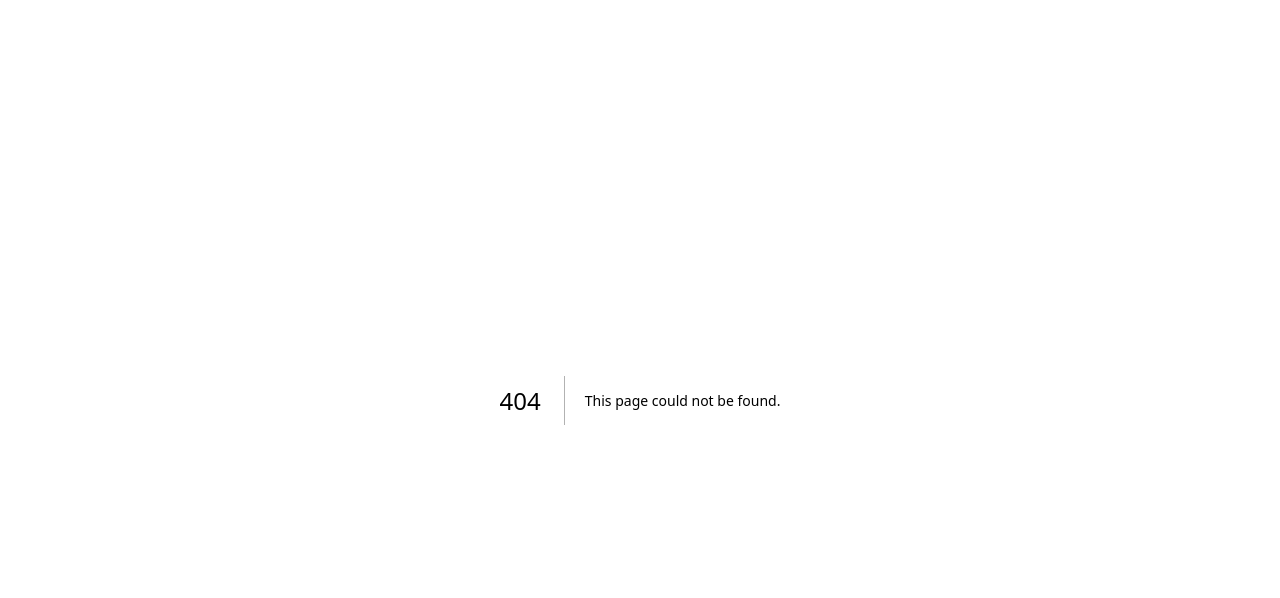
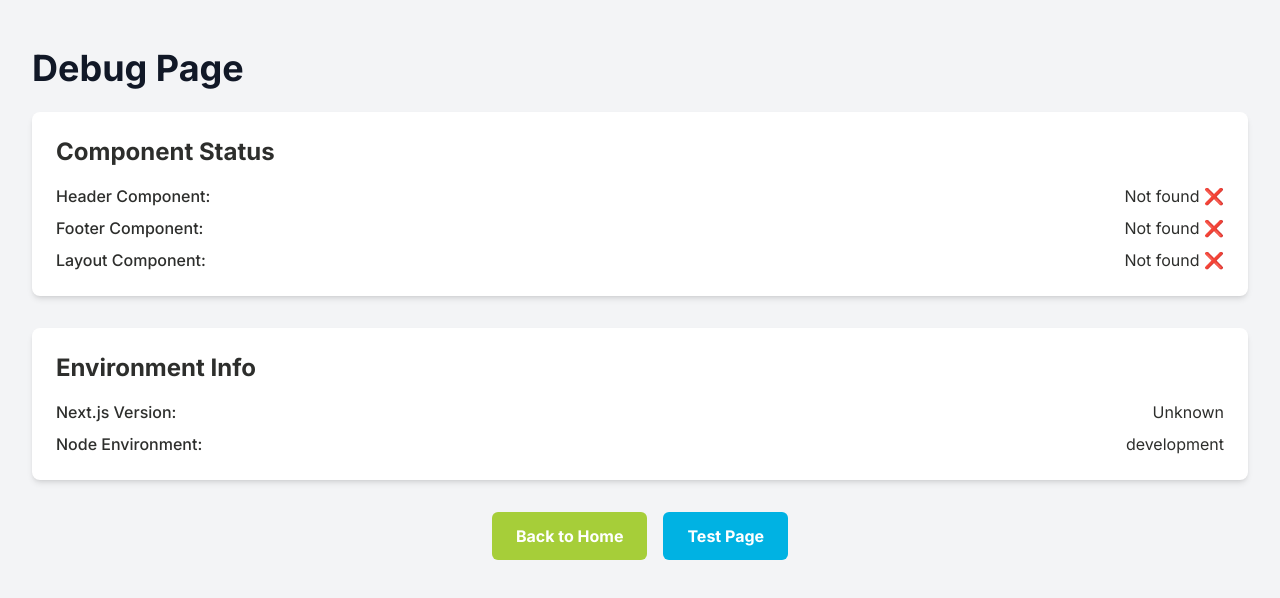
Before and after one commit to HarsukritP/agent-hub, a Next.js app: page /debug in a window 1280 px wide. Before the commit this address had no page. Shown: the top 598 px of the page. Built offline with nearby package versions, Linux system fonts and the light colour scheme.

Commit message:
Add test and debug pages to diagnose deployment issues

```diff
--- /dev/null
+++ b/pages/debug.js
@@ -0,0 +1,84 @@
+import { useState, useEffect } from 'react';
+import Head from 'next/head';
+import Link from 'next/link';
+
+export default function Debug() {
+  const [componentStatus, setComponentStatus] = useState({
+    header: 'Checking...',
+    footer: 'Checking...',
+    layout: 'Checking...'
+  });
+
+  useEffect(() => {
+    // Check if components are loaded
+    try {
+      const headerElement = document.querySelector('header');
+      const footerElement = document.querySelector('footer');
+      const layoutElement = document.querySelector('div.flex.flex-col.min-h-screen');
+
+      setComponentStatus({
+        header: headerElement ? 'Loaded ✅' : 'Not found ❌',
+        footer: footerElement ? 'Loaded ✅' : 'Not found ❌',
+        layout: layoutElement ? 'Loaded ✅' : 'Not found ❌'
+      });
+    } catch (error) {
+      console.error('Error checking components:', error);
+    }
+  }, []);
+
+  return (
+    <>
+      <Head>
+        <title>Debug | ProCogia AI Agent Hub</title>
+        <meta name="description" content="Debug page for component verification" />
+      </Head>
+
+      <div className="py-12 bg-gray-100">
+        <div className="max-w-7xl mx-auto px-4 sm:px-6 lg:px-8">
+          <h1 className="text-4xl font-bold text-gray-900 mb-6">Debug Page</h1>
+
+          <div className="bg-white shadow-md rounded-lg p-6 mb-8">
+            <h2 className="text-2xl font-bold mb-4">Component Status</h2>
+            <ul className="space-y-2">
+              <li className="flex justify-between">
+                <span className="font-medium">Header Component:</span>
+                <span>{componentStatus.header}</span>
+              </li>
+              <li className="flex justify-between">
+                <span className="font-medium">Footer Component:</span>
+                <span>{componentStatus.footer}</span>
+              </li>
+              <li className="flex justify-between">
+                <span className="font-medium">Layout Component:</span>
+                <span>{componentStatus.layout}</span>
+              </li>
+            </ul>
+          </div>
+
+          <div className="bg-white shadow-md rounded-lg p-6 mb-8">
+            <h2 className="text-2xl font-bold mb-4">Environment Info</h2>
+            <ul className="space-y-2">
+              <li className="flex justify-between">
+                <span className="font-medium">Next.js Version:</span>
+                <span>{process.env.NEXT_PUBLIC_VERSION || 'Unknown'}</span>
+              </li>
+              <li className="flex justify-between">
+                <span className="font-medium">Node Environment:</span>
+                <span>{process.env.NODE_ENV || 'Unknown'}</span>
+              </li>
+            </ul>
+          </div>
+
+          <div className="flex justify-center space-x-4">
+            <Link href="/" className="btn-primary">
+              Back to Home
+            </Link>
+            <Link href="/test" className="btn-secondary">
+              Test Page
+            </Link>
+          </div>
+        </div>
+      </div>
+    </>
+  );
+}
--- /dev/null
+++ b/pages/test.js
@@ -0,0 +1,50 @@
+import Head from 'next/head';
+import Link from 'next/link';
+
+export default function Test() {
+  return (
+    <>
+      <Head>
+        <title>Test Page | ProCogia AI Agent Hub</title>
+        <meta name="description" content="Test page for component verification" />
+      </Head>
+
+      <div className="py-12 bg-gray-100">
+        <div className="max-w-7xl mx-auto px-4 sm:px-6 lg:px-8 text-center">
+          <h1 className="text-4xl font-bold text-gray-900 mb-6">Component Test Page</h1>
+          <p className="text-lg text-gray-600 mb-8">
+            If you can see this page with a header above and footer below, the layout components are working correctly.
+          </p>
+          <div className="grid grid-cols-1 md:grid-cols-3 gap-6 mb-8">
+            <div className="card p-6">
+              <h2 className="text-xl font-bold mb-2">Header Test</h2>
+              <p className="text-gray-600">
+                The header should be visible at the top with navigation links.
+              </p>
+            </div>
+            <div className="card p-6">
+              <h2 className="text-xl font-bold mb-2">Layout Test</h2>
+              <p className="text-gray-600">
+                This content should be wrapped in the main layout.
+              </p>
+            </div>
+            <div className="card p-6">
+              <h2 className="text-xl font-bold mb-2">Footer Test</h2>
+              <p className="text-gray-600">
+                The footer should be visible at the bottom of the page.
+              </p>
+            </div>
+          </div>
+          <div className="flex flex-col sm:flex-row justify-center space-y-4 sm:space-y-0 sm:space-x-4">
+            <Link href="/" className="btn-primary">
+              Back to Home
+            </Link>
+            <Link href="/agents" className="btn-secondary">
+              View Agents
+            </Link>
+          </div>
+        </div>
+      </div>
+    </>
+  );
+}
```
